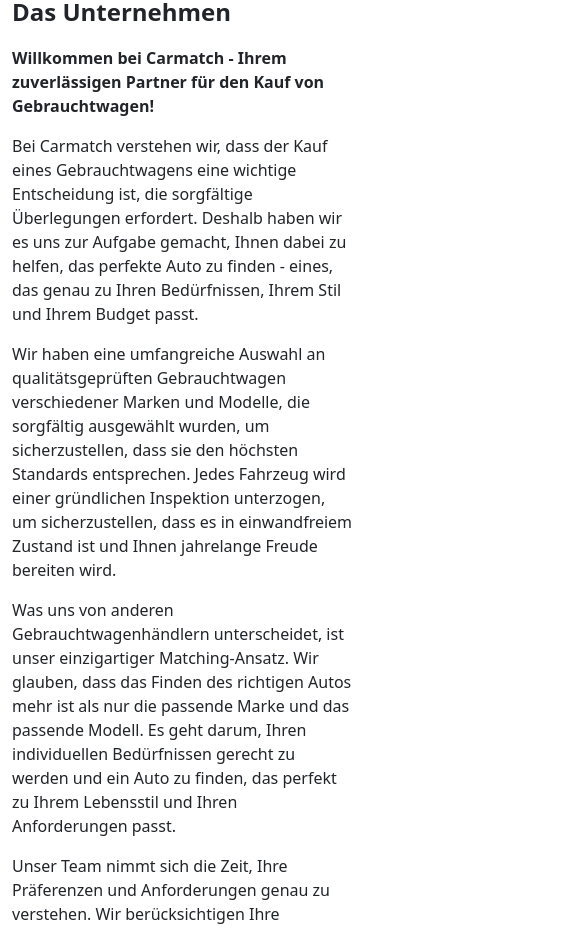
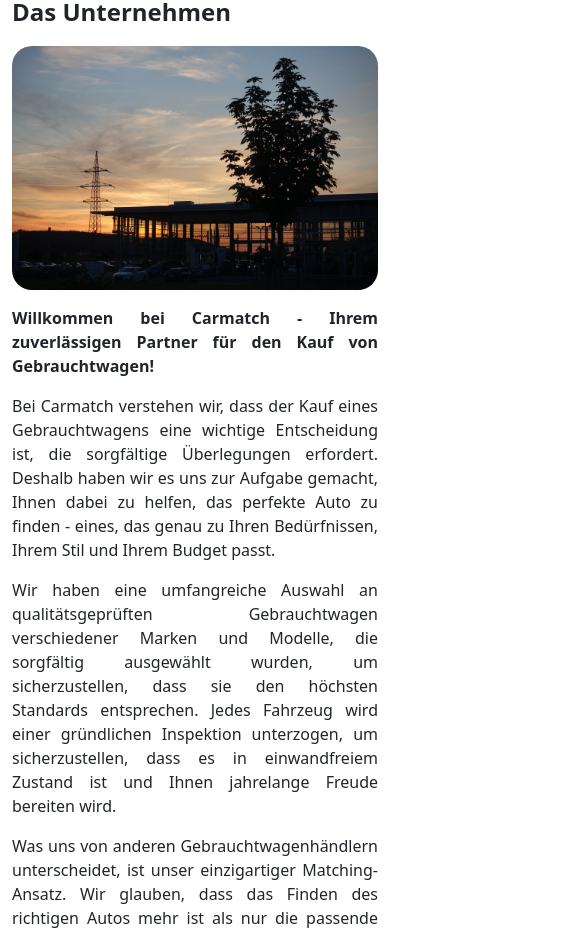
Before and after one commit to nicoschndr/CarMatch-Website, an Angular app: page / in a window 390 px wide. Shown: the part 1060-1990 px from the top of the page, 585 px wide, since content can reach past the window. Built offline with nearby package versions, Linux system fonts and the light colour scheme.

Commit message:
improved responsiveness of "about us" section

```diff
--- a/src/app/app.component.css
+++ b/src/app/app.component.css
@@ -4,3 +4,6 @@
 textarea{
   background-color: lightcyan;
 }
+p{
+  text-align: justify;
+}
--- a/src/app/app.component.html
+++ b/src/app/app.component.html
@@ -152,27 +152,22 @@
       <p style="font-weight: bold; font-size: x-large">Das Unternehmen</p>
     </div>
   </div>
-  <div class="row">
-    <div class="col">
 
 
-      <div class="row">
-        <div class="col">
+
+     <div class="clearfix">
+      <img style="border-radius: 20px" class="col-md-6 float-md-end mb-3 ms-md-3" src="assets/company.jpg" width="100%" height="auto" alt="company">
           <p style="font-weight: bold">
             Willkommen bei Carmatch - Ihrem zuverlässigen Partner für den Kauf von Gebrauchtwagen!
           </p>
-        </div>
-        <div class="row">
-          <div class="col">
+
+
             <p>Bei Carmatch verstehen wir, dass der Kauf eines Gebrauchtwagens eine wichtige Entscheidung ist, die
               sorgfältige
               Überlegungen erfordert. Deshalb haben wir es uns zur Aufgabe gemacht, Ihnen dabei zu helfen, das perfekte
               Auto
               zu finden - eines, das genau zu Ihren Bedürfnissen, Ihrem Stil und Ihrem Budget passt.</p>
-          </div>
-        </div>
-        <div class="row">
-          <div class="col">
+
             <p>
               Wir haben eine umfangreiche Auswahl an qualitätsgeprüften Gebrauchtwagen verschiedener Marken und Modelle,
               die
@@ -182,10 +177,8 @@
               Ihnen
               jahrelange Freude bereiten wird.
             </p>
-          </div>
-        </div>
-        <div class="row">
-          <div class="col">
+
+
             <p>
               Was uns von anderen Gebrauchtwagenhändlern unterscheidet, ist unser einzigartiger Matching-Ansatz. Wir
               glauben,
@@ -195,32 +188,21 @@
               und
               Ihren Anforderungen passt.
             </p>
-          </div>
-        </div>
-        <div class="row">
-          <div class="col">
+
             <p>
               Unser Team nimmt sich die Zeit, Ihre Präferenzen und Anforderungen genau zu verstehen. Wir berücksichtigen
               Ihre
               finanziellen Möglichkeiten, Ihre Fahrgewohnheiten, Ihre bevorzugten Funktionen und vieles mehr.
             </p>
-          </div>
-        </div>
-        <div class="row">
-          <div class="col">
+
+
             <p>
               Wir nehmen Ihnen die lästige Suche ab und präsentieren Ihnen eine Auswahl an Autos, die perfekt zu Ihnen
               passen.
             </p>
-          </div>
-        </div>
-      </div>
-    </div>
-    <div class="col">
-      <img style="border-radius: 20px;" src="assets/company.jpg" alt="company" width="800px" height="400px">
-    </div>
-    <div class="row">
-      <div class="col">
+
+
+
         <p>
           Bei Carmatch möchten wir, dass Ihr Autokauf eine positive und stressfreie Erfahrung ist. Deshalb bieten
           wir
@@ -229,10 +211,9 @@
           Preisgestaltung und, die zu Ihnen passt. Unser Ziel ist es, Ihnen das Vertrauen zu geben, dass Sie das
           bestmögliche Auto zum besten Preis erhalten.
         </p>
-      </div>
-    </div>
-    <div class="row">
-      <div class="col">
+
+
+
         <p>
           Entdecken Sie noch heute die Vielfalt an Gebrauchtwagen bei Carmatch und lassen Sie uns Ihnen helfen, das
           perfekte Auto zu finden. Kontaktieren Sie unser Team oder besuchen Sie unsere Website, um mehr zu
@@ -240,10 +221,8 @@
           Wir
           freuen uns darauf, Sie auf Ihrer Reise zu begleiten.
         </p>
-      </div>
-    </div>
-    <div class="row">
-      <div class="col">
+
+
         <p>
           Hol dir die Freiheit auf vier Rädern mit unserem Autoexport- und Importservice! Wir machen es einfach,
           dein
@@ -258,9 +237,8 @@
           starte
           dein Abenteuer auf den Straßen der Welt!
         </p>
-      </div>
-    </div>
-  </div>
+     </div>
+
 
 
   <div class="row">
@@ -269,24 +247,23 @@
     </div>
   </div>
   <div class="row" style="display: flex; justify-content: center">
-    <div class="col p-5 col-md-2">
-      <div class="card">
-        <img src="assets/daniel.jpeg" alt="Avatar" style="width:100%">
-        <div class="container">
-          <h4><b>Daniel Berger</b></h4>
-          <p>Founder</p>
+
+    <div class="card p-0 m-5" style="width: 18rem;">
+      <img src="assets/daniel.jpeg" class="card-img-top" alt="...">
+      <div class="card-body">
+        <h5 class="card-title">Daniel Berger</h5>
+        <p class="card-text">Founder</p>
+      </div>
+    </div>
+
+      <div class="card p-0 m-5" style="width: 18rem;">
+        <img src="assets/nico.jpeg" class="card-img-top" alt="...">
+        <div class="card-body">
+          <h5 class="card-title">Nico Schneider</h5>
+          <p class="card-text">Webdeveloper</p>
         </div>
       </div>
-    </div>
-    <div class="col p-5 col-md-2">
-      <div class="card">
-        <img src="assets/nico.jpeg" alt="Avatar" style="width:100%">
-        <div class="container">
-          <h4><b>Nico Schneider</b></h4>
-          <p>Webdeveloper</p>
-        </div>
-      </div>
-    </div>
+
   </div>
 
 
@@ -300,7 +277,7 @@
 
 <section class="container-fluid">
   <div class="row">
-    <div style="display: flex; justify-content: center">
+    <div class="col">
       <p style="font-weight: bold; font-size: xxx-large">KONTAKT</p>
     </div>
   </div>
@@ -308,7 +285,7 @@
   <div class="row">
     <div class="col text-center">
       <p style="font-weight: bold">So finden Sie uns:</p>
-      <img style="border-radius: 20px" src="../assets/nyc-4328896_1280.jpg" alt="Karte" height="500px" width="500px">
+      <img style="border-radius: 20px" src="../assets/nyc-4328896_1280.jpg" alt="Karte" height=auto width="100%">
 
     </div>
     <div class="col text-center">
```
